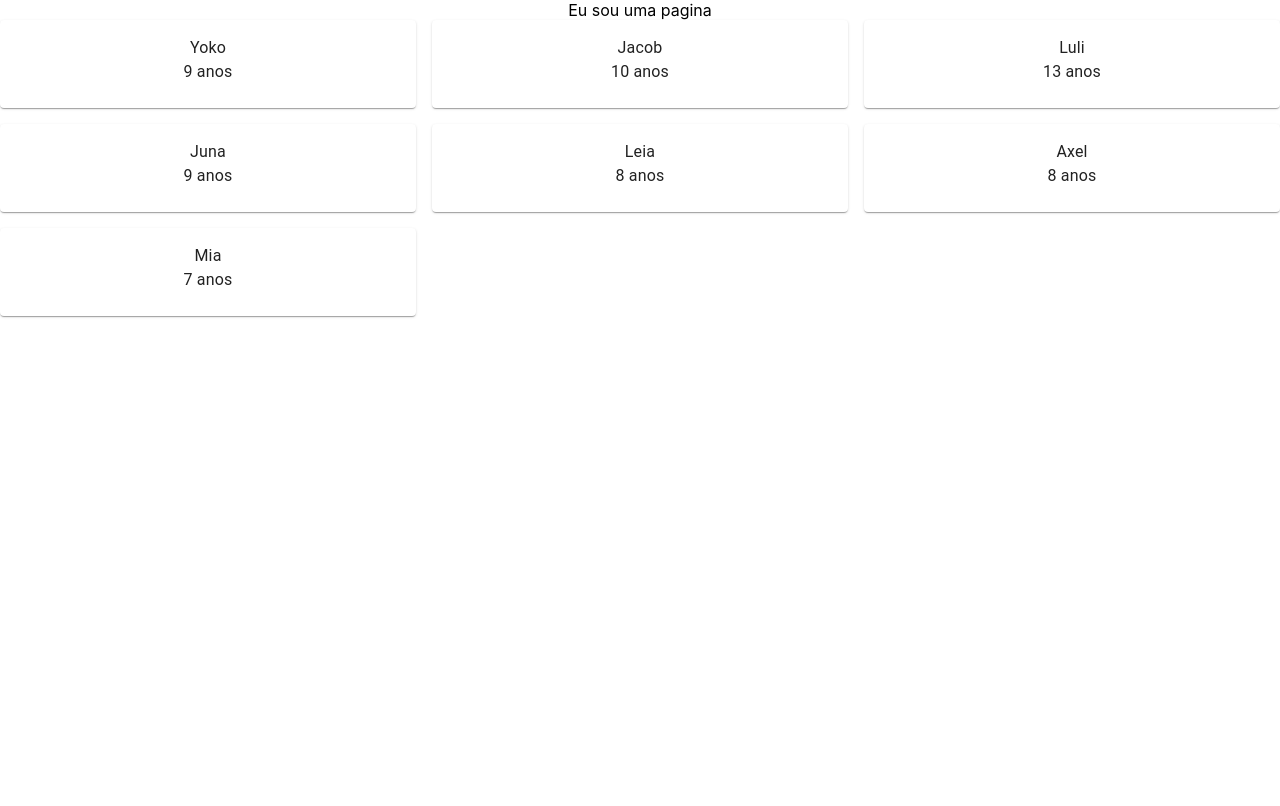
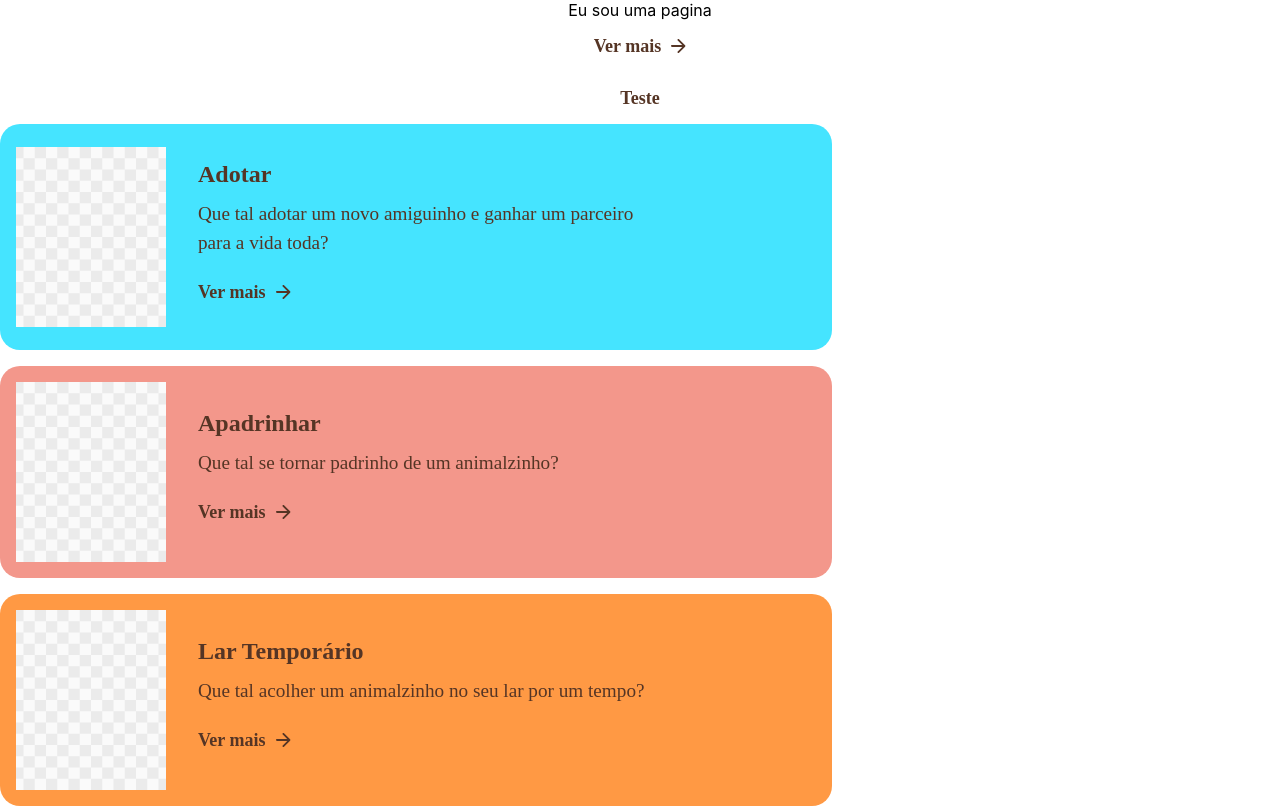
Before and after one commit to petcomputacaoufrgs/pet-adopt-front, a React (Create React App) app: page / in a window 1280 px wide. Built offline with nearby package versions, Linux system fonts and the light colour scheme.

Commit message:
feat: basic components - link texts and colored cards

```diff
--- /dev/null
+++ b/src/components/ColoredCard.tsx
@@ -0,0 +1,81 @@
+import styled from "styled-components";
+
+interface ICard {
+  title: string;
+  background_color: string;
+  image_url: string;
+  image_url_mobile: string;
+  children: React.ReactNode;
+}
+
+const CardContainer = styled.div`
+  display: flex;
+  flex-direction: column;
+  align-items: flex-start;
+  justify-content: center;
+  text-align: left;
+  gap: 8px;
+  width: 100%;
+  max-width: 450px;
+  padding: 1em; /* Usar unidades relativas */
+
+  p {
+    margin: 0;
+    font-family: 'Nunito Sans';
+    font-weight: 400;
+    font-size: 1.2em;
+    line-height: 1.5;
+    color: #553525;
+  }
+
+  h3 {
+    margin: 0;
+    font-family: 'Nunito Sans';
+    font-weight: 800;
+    font-size: 1.5em;
+    line-height: 1.5;
+    color: #553525;
+  }
+`;
+
+const CardDiv = styled.div<{ background_color: string }>`
+  display: flex;
+  flex-direction: row;
+  align-items: center;
+  justify-content: flex-start;
+  padding: 1em;
+  gap: 16px;
+
+  width: 100%;
+  max-width: 800px;
+  height: auto;
+
+  background: ${(props) => props.background_color};
+  border-radius: 20px;
+
+  @media (max-width: 768px) {
+    flex-direction: column;
+    align-items: center;
+    padding: 1em;
+  }
+`;
+
+const Image = styled.img`
+  width: 100%;
+  max-width: 150px;
+  height: auto;
+`;
+
+const ColoredCard = ({ title, background_color, image_url, image_url_mobile, children }: ICard) => {
+  return (
+    <CardDiv background_color={background_color}>
+      <Image src={image_url} srcSet={`${image_url} 1x, ${image_url_mobile} 768w`} sizes="100vw" />
+      <CardContainer>
+        <h3>{title}</h3>
+        {children}
+      </CardContainer>
+    </CardDiv>
+  );
+};
+
+export default ColoredCard;
--- /dev/null
+++ b/src/components/LinkText.tsx
@@ -0,0 +1,58 @@
+import styled from "styled-components";
+import { Link } from "react-router-dom";
+
+type LinkType = "primary" | "secondary"
+
+interface ILink {
+  children: React.ReactNode;
+  to: string;
+  link_type: LinkType;
+}
+
+
+
+const StyledLink = styled(Link)`
+  font-family: 'Nunito Sans';
+  font-style: normal;
+  font-weight: 800;
+  text-decoration: none;
+  color: #553525;
+  font-size: 18px;
+  padding: 6px 0px;
+  gap: 10px;
+  line-height: 28px;
+  display: flex;
+  align-items: center;
+  justify-content: center;
+  order: 2;
+  flex-grow: 0;
+
+  height: 40px;
+
+}`;
+
+
+const LinkText = ({ children, to , link_type}: ILink) => {
+  return (
+
+      <StyledLink to={to}>
+        {children}
+
+        {(link_type == "primary"?
+          <svg width="15" height="14" viewBox="0 0 15 14" fill="none" xmlns="http://www.w3.org/2000/svg">
+            <path d="M0.921962 7.92196H11.2203L6.72111 12.4211C6.36154 12.7807 6.36154 13.3708 6.72111 13.7303C7.08067 14.0899 7.66151 14.0899 8.02107 13.7303L14.0968 7.65459C14.4564 7.29503 14.4564 6.71419 14.0968 6.35463L8.03029 0.269674C7.67073 -0.0898913 7.08989 -0.0898913 6.73033 0.269674C6.37076 0.629239 6.37076 1.21008 6.73033 1.56964L11.2203 6.07804H0.921962C0.414883 6.07804 0 6.49292 0 7C0 7.50708 0.414883 7.92196 0.921962 7.92196Z" fill="#553525"/>
+          </svg>
+          :
+          null
+      )}
+
+
+      </StyledLink>
+
+
+
+  );
+};
+
+
+export default LinkText;
--- a/src/components/PetCard/index.tsx
+++ /dev/null
@@ -1,18 +0,0 @@
-import { Card, CardContent, Typography } from "@mui/material";
-
-interface IPetCard {
-  name: string;
-  age: string;
-}
-
-const PetCard = ({ name, age }: IPetCard) => {
-  return (
-    <Card sx={{ minWidth: 275 }}>
-      <CardContent>
-        <Typography>{name}</Typography>
-        <Typography>{age}</Typography>
-      </CardContent>
-    </Card>
-  );
-};
-export default PetCard;
--- a/src/pages/Example.tsx
+++ b/src/pages/Example.tsx
@@ -1,31 +1,52 @@
 import styled from "styled-components";
-import PetCard from "../components/PetCard";
+import PetCard from "../components/LinkText";
+import LinkText from "../components/LinkText";
+import ColoredCard from "../components/ColoredCard";
+import imagemGenerica from "../assets/imagem_generica.png";
+import imagemGenericaMobile from "../assets/imagem_generica_mobile.png";
 
-const doguinhos = [
-  { name: "Yoko", age: "9 anos" },
-  { name: "Jacob", age: "10 anos" },
-  { name: "Luli", age: "13 anos" },
-  { name: "Juna", age: "9 anos" },
-  { name: "Leia", age: "8 anos" },
-  { name: "Axel", age: "8 anos" },
-  { name: "Mia", age: "7 anos" },
-];
 
-const Container = styled.div`
-  display: grid;
-  grid-template-columns: repeat(3, 1fr);
+const Cards = styled.div`
+  display: flex;
   gap: 1rem;
+  width: 80%;
+
+  @media (max-width: 1500px) {
+
+    flex-direction: column;
+  }
 `;
+
 
 const Example = () => {
   return (
     <div>
       Eu sou uma pagina
-      <Container>
-        {doguinhos.map((dog) => (
-          <PetCard name={dog.name} age={dog.age} />
-        ))}
-      </Container>
+
+
+        <LinkText to="/teste" link_type="primary">Ver mais</LinkText>
+        <LinkText to="../" link_type="secondary">Teste</LinkText>
+
+
+      <Cards>
+      <ColoredCard title="Adotar" background_color="#45E4FF" image_url={imagemGenerica} image_url_mobile={imagemGenericaMobile}>
+       <p>Que tal adotar um novo amiguinho e ganhar um parceiro para a vida toda?</p>
+        <LinkText to="/teste" link_type="primary">Ver mais</LinkText>
+      </ColoredCard>
+
+      <ColoredCard title="Apadrinhar" background_color="#F3978B" image_url={imagemGenerica} image_url_mobile={imagemGenericaMobile}>
+       <p>Que tal se tornar padrinho de um animalzinho?</p>
+        <LinkText to="/teste" link_type="primary">Ver mais</LinkText>
+      </ColoredCard>
+
+      <ColoredCard title="Lar Temporário" background_color="#FF9944" image_url={imagemGenerica} image_url_mobile={imagemGenericaMobile}>
+       <p>Que tal acolher um animalzinho no seu lar por um tempo?</p>
+        <LinkText to="/teste" link_type="primary">Ver mais</LinkText>
+      </ColoredCard>
+
+      </Cards>
+
+
     </div>
   );
 };
```
Also changed, not shown: src/assets/imagem_generica.png (added), src/assets/imagem_generica_mobile.png (added).
